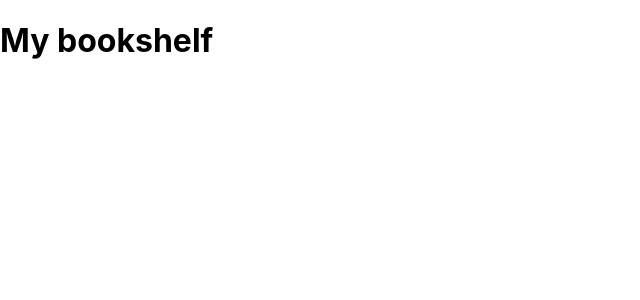
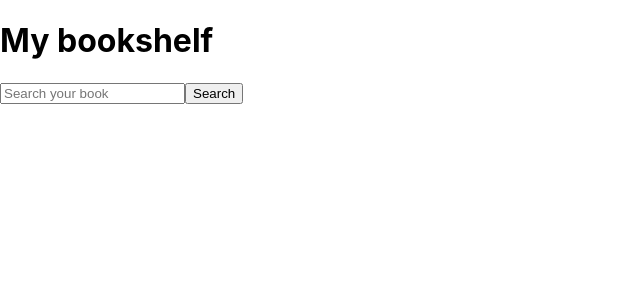
Before and after one commit to lucioxx89/My-bookshelf, a React (Create React App) app: page / in a window 1280 px wide. Shown: the top 300 px of the page, without its empty margins (0-640 px from the left). Built offline with nearby package versions, Linux system fonts and the light colour scheme; no server answers.

Commit message:
problem while rendering books on input search

```diff
--- a/src/components/BooksList.js
+++ b/src/components/BooksList.js
@@ -2,18 +2,25 @@ import React, { useState, useEffect } from "react";
 
 const API_KEY = process.env.REACT_APP_API_KEY;
 
-const API_URL = `https://www.googleapis.com/books/v1/volumes?q=jhon&key=${API_KEY}&maxResults=40`;
-
 const BooksList = () => {
   const [booksList, setBooksList] = useState([]);
 
-  // const [searchBook, setSearchBook] = useState("");
+  const [searchBook, setSearchBook] = useState("");
+
+  // option 2, before fetch
+  // useEffect(() => {
+  //   getBooksList();
+  // }, []);
 
   //function fetch to add then to useEffect, cleaner
+
+  const onSubmitHandler = (event) => {
+    event.preventdefault();
+
     const getBooksList = async () => {
       const response = await fetch(
         // `https://www.googleapis.com/books/v1/volumes?q=rowling&key=AIzaSyDDRDhXJtVOYtKlI-azc7_3321mnAaMDJo&maxResults=40`
-      API_URL
+        `https://www.googleapis.com/books/v1/volumes?q=rambo&key=${API_KEY}&maxResults=40`
         // "http://localhost:3000/books.json"
       );
       const data = await response.json();
@@ -21,35 +28,32 @@ const BooksList = () => {
       setBooksList(data.items);
       console.log("array", data.items);
     };
+  };
 
-  useEffect(() => {
-    getBooksList();
-  }, []);
+  //option 1
+  // useEffect(() => {
+  //   getBooksList();
+  // }, []);
 
-  // const onSubmitHandler = (event) => {
-  //   event.preventdefault();
-  //   getBooksList();
-  // };
-
-  // const onChangeHandler = (event) => {
-  //   setSearchBook(event.target.value);
-  //   console.log("target", event.target.value);
-  // };
+  const onChangeHandler = (event) => {
+    setSearchBook(event.target.value);
+    console.log("target", event.target.value);
+  };
 
   return (
     <div>
       <h1> My bookshelf</h1>
 
-      {/* <form onSubmit={onSubmitHandler}>
+      <form onSubmit={onSubmitHandler}>
         <input
           type="text"
           name="book"
           placeholder="Search your book"
-          // value={searchBook}
+          value={searchBook}
           onChange={onChangeHandler}
         />
         <button type="submit">Search</button>
-      </form> */}
+      </form>
 
       {booksList.map((item, index) => {
         let bookCover =
```
Lines whose indentation alone changed are shown as unchanged.
